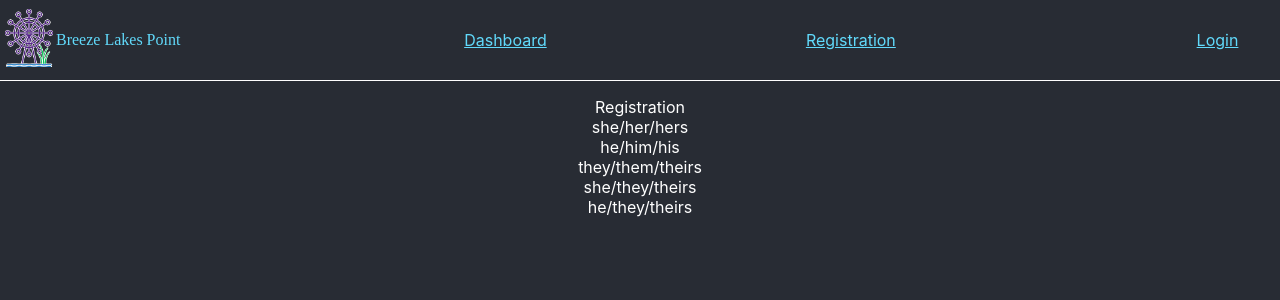
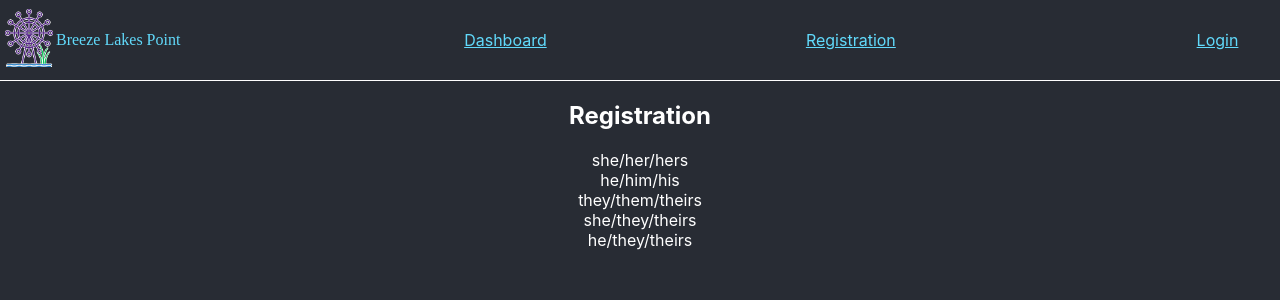
Before and after one commit to kristenkinnearohlmann/breeze-lakes-point-frontend, a React (Create React App) app: page /registration in a window 1280 px wide. Shown: the top 300 px of the page. Built offline with nearby package versions, Linux system fonts and the light colour scheme; a web font is replaced by a local one.

Commit message:
Updated content header to heading style

```diff
--- a/src/components/Registration.js
+++ b/src/components/Registration.js
@@ -24,7 +24,7 @@ class Registration extends Component {
         console.log(this.props.currentUserId)
         return (
             <div>
-                Registration<br/>
+                <h2>Registration</h2>
                 she/her/hers<br/>
                 he/him/his<br/>
                 they/them/theirs<br/>
```
